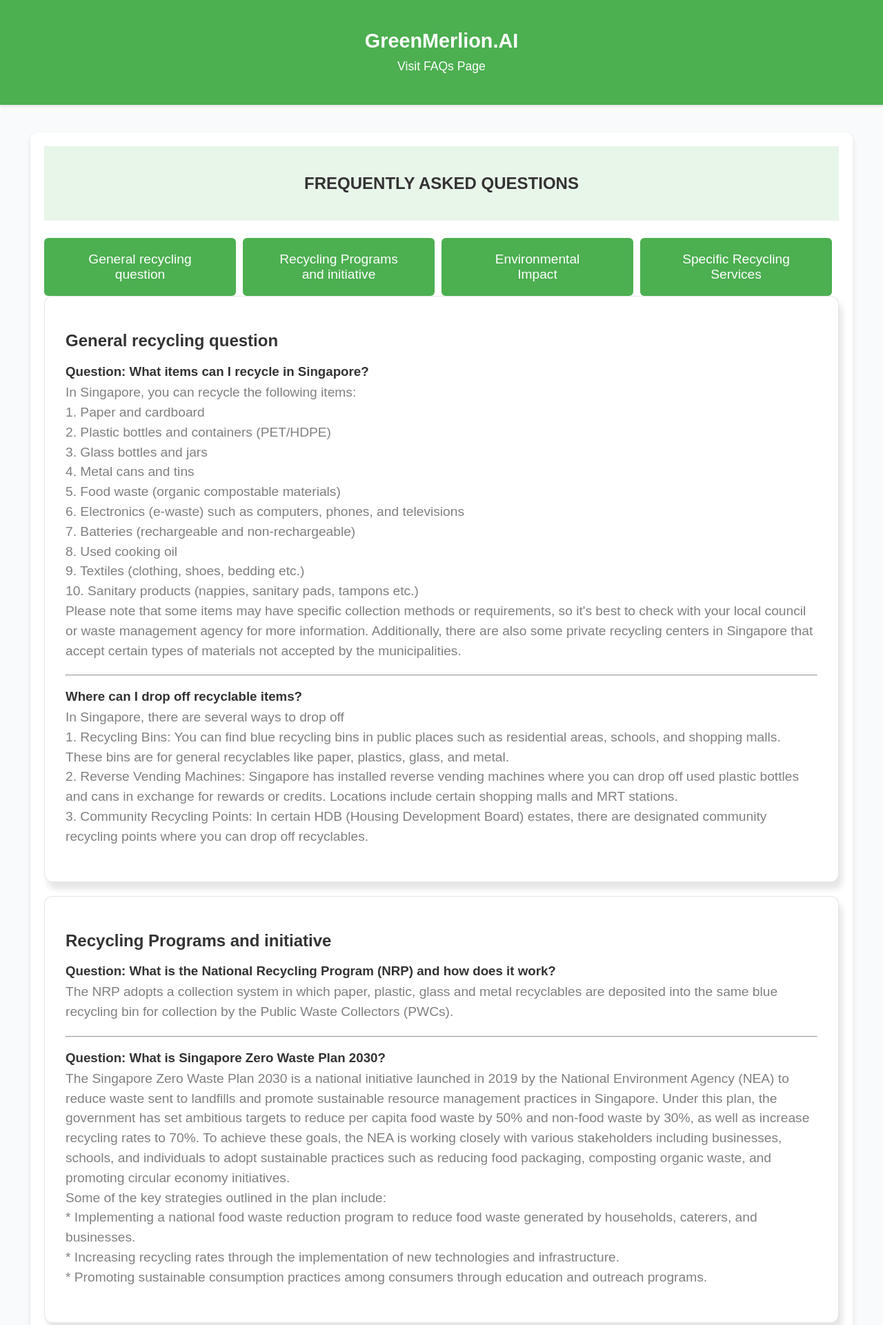
After one commit to guanghaokwa/AI-HFC-Recycle-Management-System, a Flask app: page /faq in a window 1280 px wide. The commit adds this page. Shown: the top 1921 px of the page at 69% size. Run offline with Flask 3, Linux system fonts and the light colour scheme; some libraries are stand-ins or nearby versions.

Commit message:
Create FAQs Page
4 different recycle category accommodate

```diff
--- a/main.py
+++ b/main.py
@@ -337,6 +337,10 @@
 
     return render_template('dashboard.html', username=session['username'], point=point, cat_info=cat_info, history_info=history_info)
 
+@app.route('/faq')
+def faq():
+    return render_template('faq.html')
+
 @app.route('/image/<int:image_id>')
 def get_image(image_id): # To extract the images
     conn = get_connection()
--- a/static/css/style.css
+++ b/static/css/style.css
@@ -498,6 +498,13 @@
     width: 100%;
 }
 
+.faq-link {
+    text-decoration: none;
+    color: white;
+    font-weight: lighter;
+    font-size: 1.1rem
+}
+
 /* Responsive Adjustments */
 @media (max-width: 1200px) {
     .dashboard {
--- a/templates/chatbot.html
+++ b/templates/chatbot.html
@@ -66,7 +66,10 @@
     </style>
 </head>
 <body>
-    <header>Recycling App</header>
+    <header>
+        GreenMerlion.AI <br/>
+        <a href="/faq" class="faq-link">Visit FAQs Page</a>
+    </header>
 
     {% if username != '' %}
         <div class="user-container">
--- a/templates/dashboard.html
+++ b/templates/dashboard.html
@@ -53,7 +53,10 @@
 {% endblock %}
 
 {% block content %}
-    <header>GreenMerlion.AI</header>
+    <header>
+        GreenMerlion.AI <br/>
+        <a href="/faq" class="faq-link">Visit FAQs Page</a>
+    </header>
 
     <div class="user-container">
         <div class="user-info">
--- /dev/null
+++ b/templates/faq.html
@@ -0,0 +1,213 @@
+{% extends 'base.html' %}
+
+{% block additional_css_content %}
+<style>
+    .faq-container {
+        flex: 1;
+        max-width: 90%;
+        width: 90%;
+        padding: 20px;
+        margin: 40px auto;
+        background-color: white;
+        border-radius: 12px;
+        box-shadow: 0 4px 8px rgba(0, 0, 0, 0.1);
+        display: flex;
+        flex-direction: column;
+    }
+
+    .faq_header {
+        padding: 40px 20px;
+        text-align: center;
+        font-weight: bold;
+        font-size: 1.5rem;
+        background-color: #e8f5e9;
+        margin-bottom: 15px;
+    }
+
+    .faq_toggle {
+        display: flex;
+        text-align: center;
+        margin-top: 10px;
+        width: 100%;
+    }
+
+    .faq_toggle a {
+        background-color: #4CAF50;
+        color: white;
+        border: none;
+        padding: 20px 50px;
+        border-radius: 6px;
+        font-size: 1.2em;
+        cursor: pointer;
+        transition: background-color 0.2s ease;
+        text-decoration: none;
+        margin-right: 10px;
+        width: 25%;
+    }
+
+    .faq_container {
+        width: 100%;
+    }
+
+    .faq_group {
+        margin-bottom: 20px;
+        display: block;
+        background-color: #ffffff;
+        border-radius: 12px;
+        padding: 30px;
+        box-shadow: 5px 10px 8px rgba(0, 0, 0, 0.1);
+        border: 1px solid rgba(0, 0, 0, 0.1);
+        margin-bottom: 20px;
+    }
+
+    .prompt_info {
+        margin-bottom: 20px;
+    }
+
+    .prompt_info h3 {
+        margin-bottom: 5px;
+    }
+
+    .prompt_info span {
+        line-height: 1.5;
+        font-size: 1.2rem;
+        color: grey;
+    }
+
+    @media (max-width: 768px) {
+        .faq_toggle {
+            display: contents;
+        }
+
+        .faq_toggle a {
+            margin-bottom: 10px;
+            width: -webkit-fill-available;
+        }
+    }
+</style>
+{% endblock %}
+
+{% block content %}
+<header>
+    GreenMerlion.AI <br/>
+    <a href="/faq" class="faq-link">Visit FAQs Page</a>
+</header>
+<div class="faq-container">
+    <div class="faq_header">
+        FREQUENTLY ASKED QUESTIONS
+    </div>
+
+    <div class="faq_toggle">
+        <a href="#cat1">General recycling question</a>
+        <a href="#cat2">Recycling Programs and initiative</a>
+        <a href="#cat3">Environmental Impact</a>
+        <a href="#cat4">Specific Recycling Services</a>
+    </div>
+
+    <div class="faq_container">
+        <section class="faq_group" id="cat1">
+            <h2>General recycling question</h2>
+            <div class="prompt_info">
+                <h3>Question: What items can I recycle in Singapore?</h3>
+                <span>In Singapore, you can recycle the following items:
+                    <br/>1. Paper and cardboard <br/>2. Plastic bottles and containers (PET/HDPE)
+                    <br/>3. Glass bottles and jars
+                    <br/>4. Metal cans and tins <br/>5. Food waste (organic compostable materials)
+                    <br/>6. Electronics (e-waste) such as computers, phones, and televisions
+                    <br/>7. Batteries (rechargeable and non-rechargeable) <br/>8. Used cooking oil
+                    <br/>9. Textiles (clothing, shoes, bedding etc.) <br/>10. Sanitary products (nappies,
+                    sanitary pads, tampons etc.)
+                    <br />Please note that some items may have specific collection methods or requirements, so it's best
+                    to check with your
+                    local council or waste management agency for more information. Additionally, there are also some
+                    private
+                    recycling centers in Singapore that accept certain types of materials not accepted by the
+                    municipalities.
+                </span>
+            </div>
+
+            <hr />
+
+            <div class="prompt_info">
+                <h3>Where can I drop off recyclable items?</h3>
+                <span>In Singapore, there are several ways to drop off
+                    <br/>1. Recycling Bins: You can find blue recycling bins in public places such as residential areas, schools, and shopping malls. These bins are for general recyclables like paper, plastics, glass, and metal.
+                    <br/>2. Reverse Vending Machines: Singapore has installed reverse vending machines where you can drop off used plastic bottles and cans in exchange for rewards or credits. Locations include certain shopping malls and MRT stations.
+                    <br/>3. Community Recycling Points: In certain HDB (Housing Development Board) estates, there are designated community recycling points where you can drop off recyclables.
+                </span>
+            </div>
+        </section>
+
+        <section class="faq_group" id="cat2">
+            <h2>Recycling Programs and initiative</h2>
+            <div class="prompt_info">
+                <h3>Question: What is the National Recycling Program (NRP) and how does it work?</h3>
+                <span>The NRP adopts a collection system in which paper, plastic, glass and metal recyclables are deposited
+                    into the same blue recycling bin for collection by the Public Waste Collectors (PWCs).
+                </span>
+            </div>
+
+            <hr />
+
+            <div class="prompt_info">
+                <h3>Question: What is Singapore Zero Waste Plan 2030?</h3>
+                <span>The Singapore Zero Waste Plan 2030 is a national initiative launched in 2019 by the National Environment Agency (NEA)
+                    to reduce waste sent to landfills and promote sustainable resource management practices in Singapore.
+                    Under this plan, the government has set ambitious targets to reduce per capita food waste by 50% and non-food waste by 30%,
+                    as well as increase recycling rates to 70%. To achieve these goals, the NEA is working closely with various stakeholders
+                    including businesses, schools, and individuals to adopt sustainable practices such as reducing food packaging, composting
+                    organic waste, and promoting circular economy initiatives.
+                    <br/>Some of the key strategies outlined in the plan include:
+                    <br/>* Implementing a national food waste reduction program to reduce food waste generated by households, caterers, and businesses.
+                    <br/>* Increasing recycling rates through the implementation of new technologies and infrastructure.
+                    <br/>* Promoting sustainable consumption practices among consumers through education and outreach programs.
+                </span>
+            </div>
+        </section>
+
+        <section class="faq_group" id="cat3">
+            <h2>Environmental Impact</h2>
+            <div class="prompt_info">
+                <h3>Question: How does recycling help reduce Singapore’s carbon footprint?</h3>
+                <span>Recycling helps reduce Singapore’s carbon footprint in several ways:
+                    <br/>1. Reduces greenhouse gas emissions: Recycling reduces the need for raw materials extraction, which can lead to lower greenhouse gas emissions from mining and transportation activities.
+                    <br/>2. Saves energy: Recycling requires less energy than producing new products from virgin materials. For example, recycling aluminum can use 95% less energy than producing a new aluminum can from raw materials.
+                    <br/>3. Reduces landfill waste: By recycling more and throwing away less, Singapore can reduce the amount of waste sent to landfills, which in turn reduces greenhouse gas emissions associated with methane production.</span>
+            </div>
+
+            <hr/>
+
+            <div class="prompt_info">
+                <h3>Question: What are the environmental benefits of recycling in Singapore?</h3>
+                <span>Recycling in Singapore has numerous environmental benefits. Here are some of them:
+                    <br/>1. Reduces waste sent to landfills - By recycling, we can reduce the amount of waste that is sent to landfills.
+                    This helps to conserve landfill space and reduces the risk of contamination from leachate (a corrosive liquid that forms in landfills) into groundwater supplies.
+                    <br/>2. Saves natural resources - Recycling helps to save natural resources by reducing the need for raw materials extraction. For example, recycling one ton of paper saves 17 trees and 7,000 gallons of water.
+                    <br/>3. Reduces greenhouse gas emissions - The production of new materials from raw materials often requires more energy than the recycling process itself.
+                    By reducing the need for new material production, we can reduce greenhouse gas emissions associated with energy consumption.
+                    <br/>4. Supports biodiversity - Recycling helps to support biodiversity by reducing the demand for raw materials that are often sourced from areas of high conservation value. This can help to protect ecosystems and preserve habitats for endangered species.</span>
+            </div>
+        </section>
+
+        <section class="faq_group" id="cat4">
+            <h2>Specific Recycling Services</h2>
+            <div class="prompt_info">
+                <h3>Question: Are there any incentives or rewards for recycling in Singapore?</h3>
+                <span>Yes, there are several incentives and rewards for recycling in Singapore!
+                    The government has implemented various programs to encourage residents to recycle more.
+                    <br/>For example, you can earn points on the Carbon Offset Programme (COP) by recycling household waste like plastic bottles, cans, and paper.
+                    You can also receive cashback rewards for recycling at designated recycling centers.
+                    Additionally, some supermarkets offer discounts or loyalty points when you bring in your recyclables!</span>
+            </div>
+
+            <hr />
+
+            <div class="prompt_info">
+                <h3>Question: Is there a mobile app to track recycling pickups in Singapore?</h3>
+                <span>Yes, there are several mobile apps available that allow you to track your recycling collections and receive reminders when it's time to put out your recyclables.
+                    <br/>Some popular options include the NEA's RecycleRight! app, as well as other third-party apps such as GreenRewards and GoRecycle. These apps use GPS technology to locate nearby collection points and provide real-time updates on pickup schedules and locations.</span>
+            </div>
+        </section>
+    </div>
+</div>
+{% endblock %}
--- a/templates/qrcode.html
+++ b/templates/qrcode.html
@@ -87,7 +87,10 @@
 {% endblock %}
 
 {% block content %}
-<header>GreenMerlion.AI</header>
+<header>
+    GreenMerlion.AI <br/>
+    <a href="/faq" class="faq-link">Visit FAQs Page</a>
+</header>
 
 <main class="qr_code_screen">
     <div class="qr-info">
```
Also changed, not shown: templates/detection.html (+12 -1 lines).
